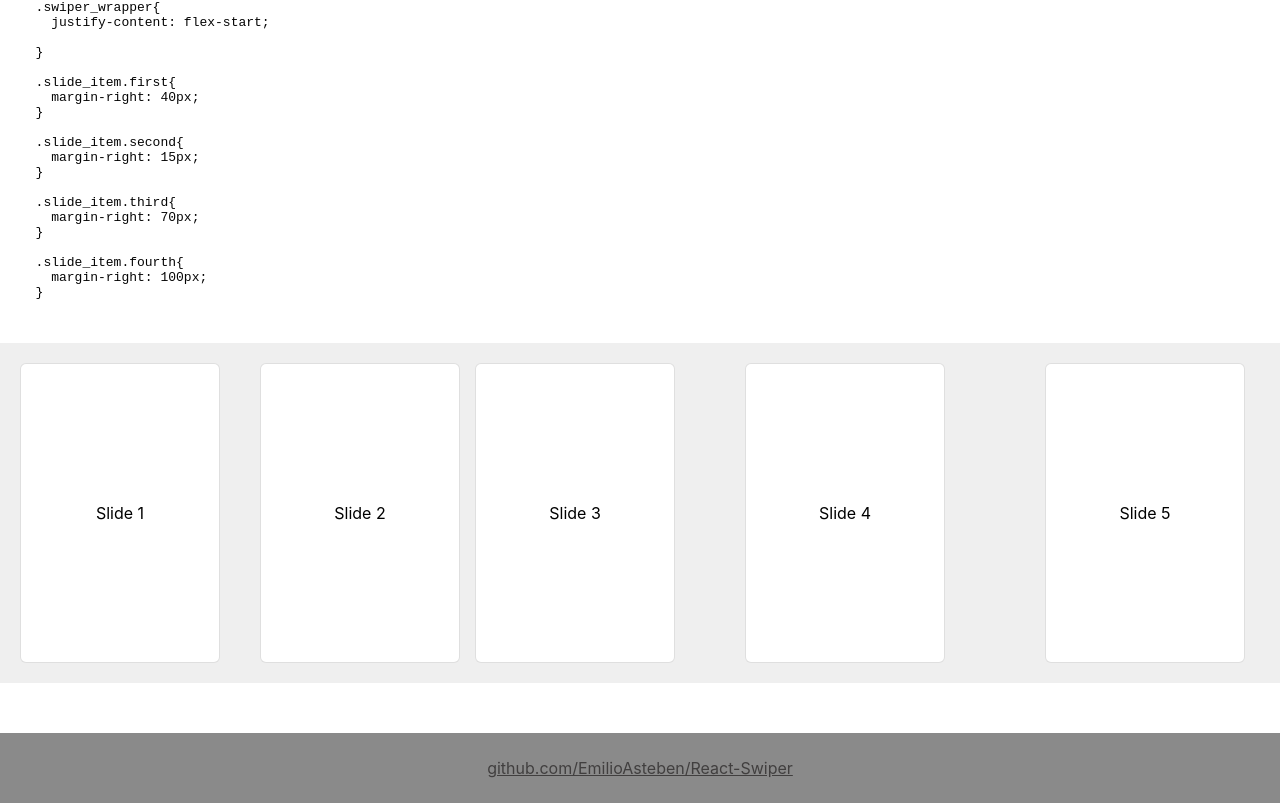
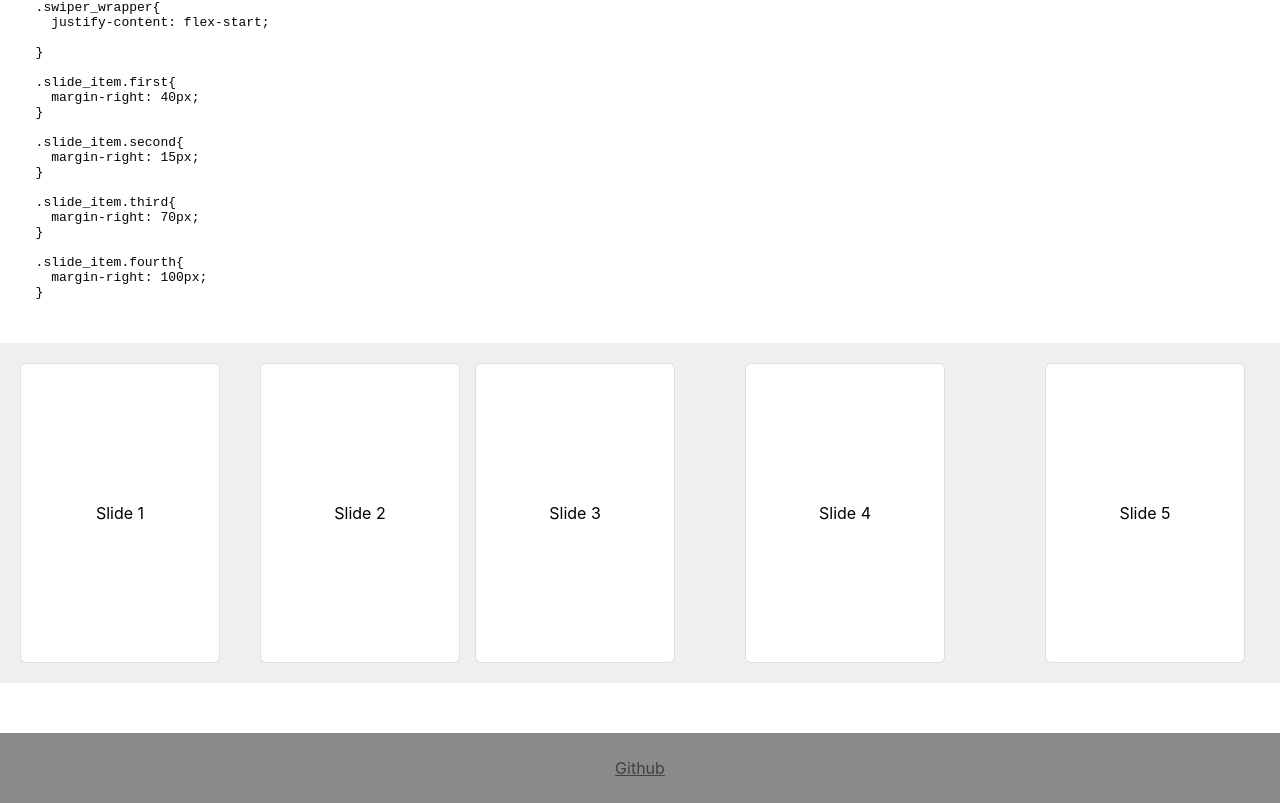
Before and after one commit to EmilioAsteben/React-swiper-demo, a React (Create React App) app: page / in a window 1280 px wide. Shown: the part 4487-5290 px from the top of the page. Built offline with nearby package versions, Linux system fonts and the light colour scheme.

Commit message:
github link

```diff
--- a/src/App.js
+++ b/src/App.js
@@ -305,8 +305,8 @@ function App() {
       </div>
 
       <footer>
-        <a href="https://github.com/EmilioAsteben/React-Swiper">
-          github.com/EmilioAsteben/React-Swiper
+        <a href="https://github.com/EmilioAsteben/React-swiper-demo">
+          Github
         </a>
       </footer>
     </div>
```
